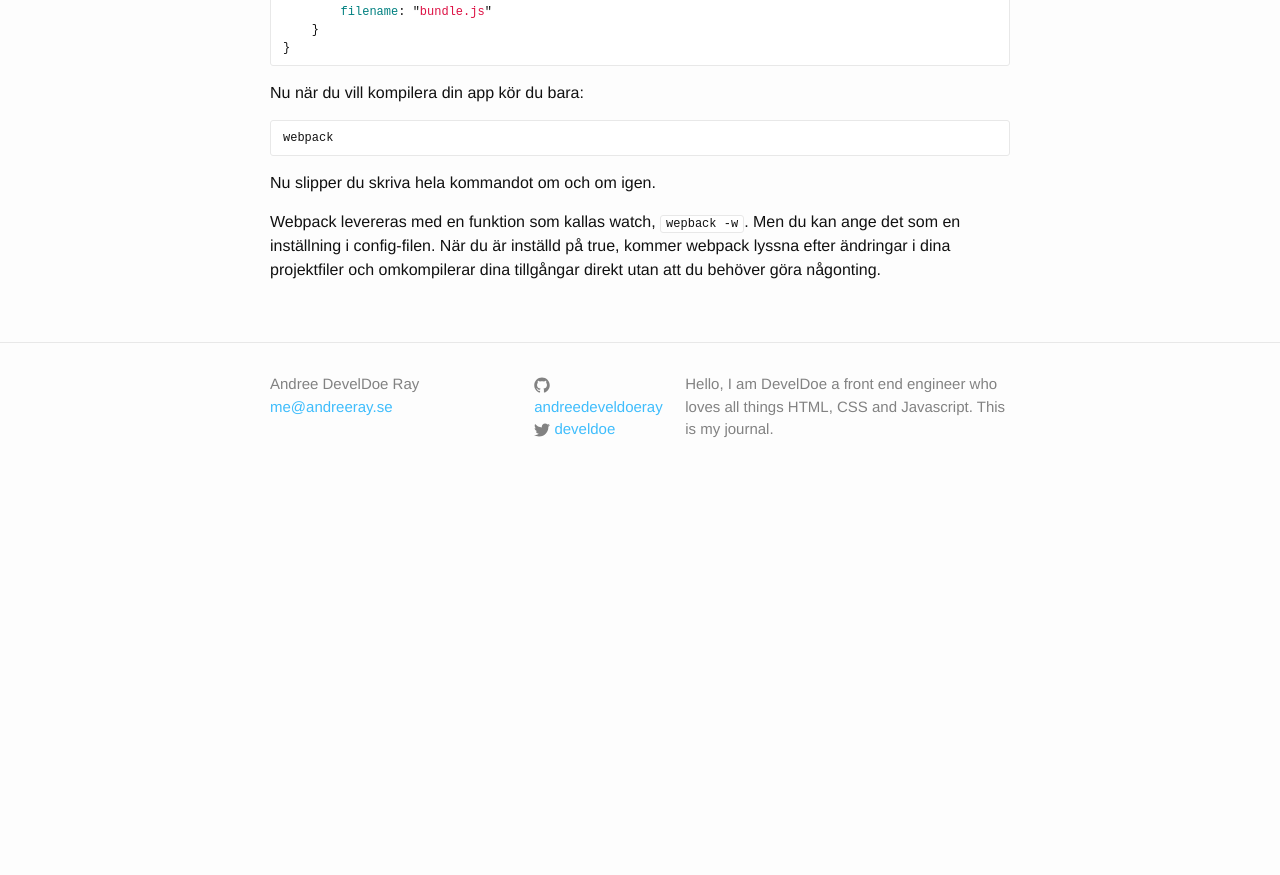
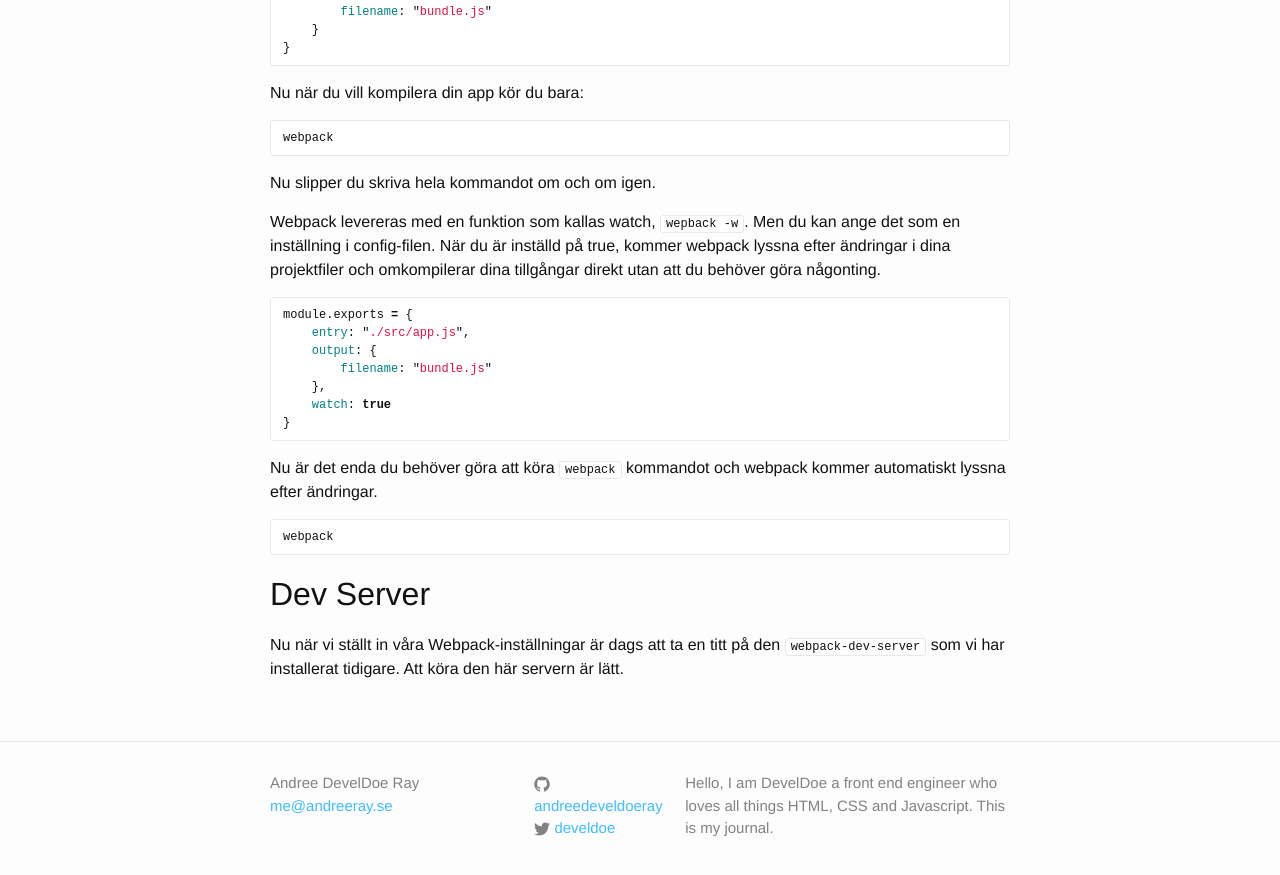
Before and after one commit to develdoe/develdoe.github.io, a Jekyll site: the page built from _posts/2018-01-10-webpack-sass-compilering.md, in a window 1280 px wide and 900 px high, scrolled down 1757 px. Shown: the top 875 px of the window. Built offline with Jekyll 4.4.1, drawn with Linux system fonts in a browser that asks for light colours; before the commit the page ends 2258 px from its top, so only the background shows below that.

Commit message:
Create 2018-01-10-webpack-sass-compilering.md

````diff
--- a/_posts/2018-01-10-webpack-sass-compilering.md
+++ b/_posts/2018-01-10-webpack-sass-compilering.md
@@ -96,3 +96,23 @@ webpack
 Nu slipper du skriva hela kommandot om och om igen.
 
 Webpack levereras med en funktion som kallas watch, `wepback -w`. Men du kan ange det som en inställning i config-filen. När du är inställd på true, kommer webpack lyssna efter ändringar i dina projektfiler och omkompilerar dina tillgångar direkt utan att du behöver göra någonting.
+
+```js
+module.exports = {
+    entry: "./src/app.js",
+    output: {
+        filename: "bundle.js"
+    },
+    watch: true
+}
+```
+
+Nu är det enda du behöver göra att köra `webpack` kommandot och webpack kommer automatiskt lyssna efter ändringar.
+
+```
+webpack
+```
+
+## Dev Server
+
+Nu när vi ställt in våra Webpack-inställningar är dags att ta en titt på den `webpack-dev-server` som vi har installerat tidigare. Att köra den här servern är lätt.
````
